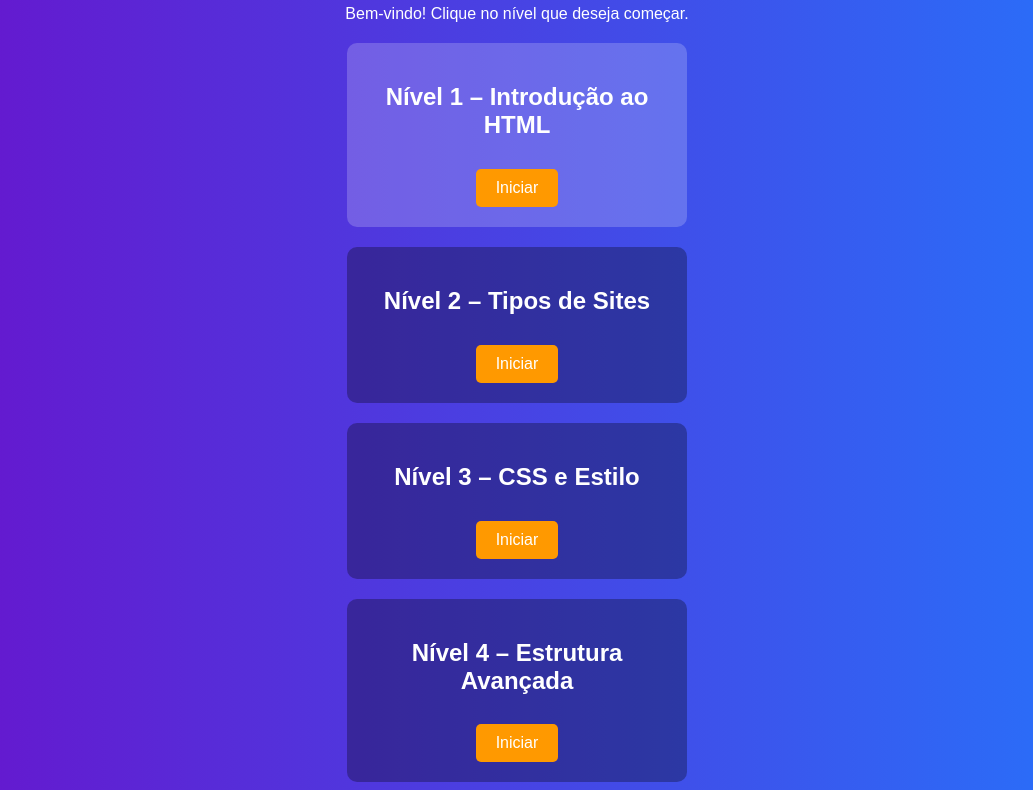
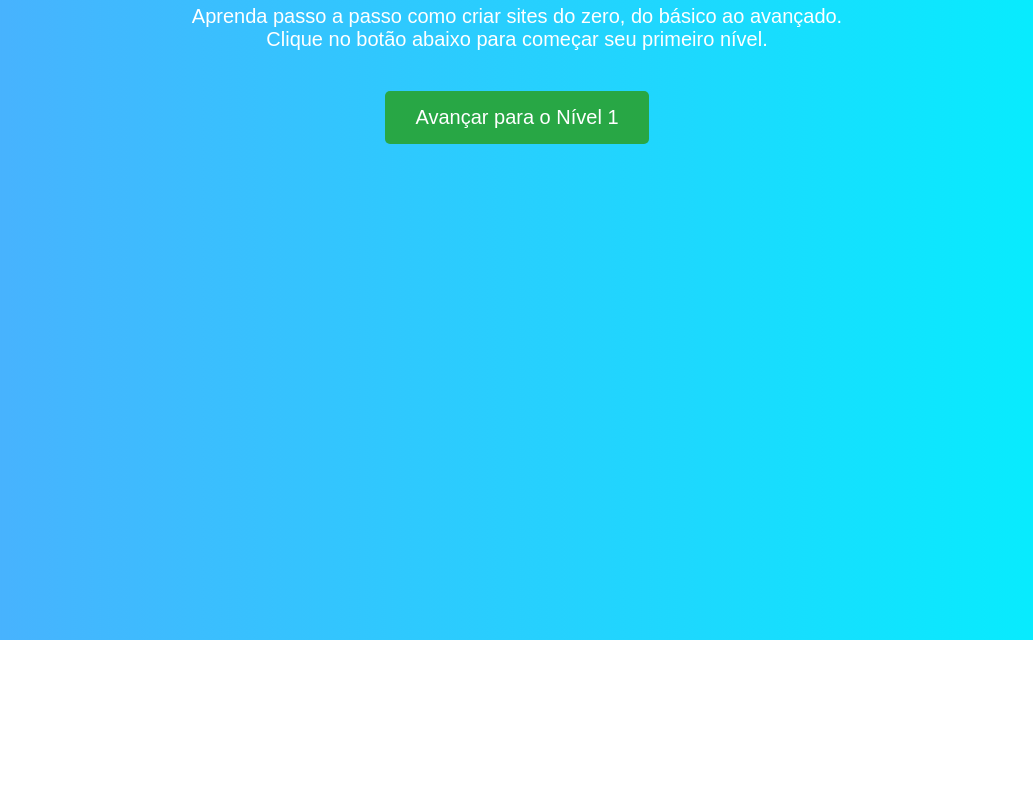
Before and after one commit to levar1/Crie-seu-primeiro-site-, a plain HTML site: page index.html in a window 1280 px wide. Shown: the part 160-950 px from the top of the page, without its empty margins (123-1156 px from the left). After the commit the page ends 800 px from the top, so only its background shows below. Drawn offline with Linux system fonts and the light colour scheme.

Commit message:
Update index.html

```diff
--- a/index.html
+++ b/index.html
@@ -2,64 +2,33 @@
 <html lang="pt-BR">
 <head>
   <meta charset="UTF-8">
-  <title>Curso Interativo de Criação de Sites</title>
+  <title>Bem-vindo ao Criador de Sites</title>
   <style>
-    body { font-family: Arial, sans-serif; background: linear-gradient(to right, #6a11cb, #2575fc); color: white; text-align: center; padding: 50px; }
+    body {
+      font-family: Arial, sans-serif;
+      background: linear-gradient(to right, #4facfe, #00f2fe);
+      color: #fff;
+      text-align: center;
+      padding: 50px;
+    }
     h1 { font-size: 48px; margin-bottom: 20px; }
-    .nivel { background-color: rgba(255,255,255,0.2); border-radius: 10px; padding: 20px; margin: 20px auto; width: 300px; cursor: pointer; transition: all 0.3s ease; }
-    .nivel:hover { background-color: rgba(255,255,255,0.4); }
-    .bloqueado { background-color: rgba(0,0,0,0.3); cursor: not-allowed; }
-    button { margin-top: 10px; padding: 10px 20px; border: none; border-radius: 5px; font-size: 16px; cursor: pointer; background-color: #ff9900; color: white; transition: all 0.3s ease; }
-    button:hover { background-color: #e68a00; }
+    p { font-size: 20px; margin-bottom: 40px; }
+    a.button {
+      display: inline-block;
+      padding: 15px 30px;
+      background: #28a745;
+      color: white;
+      text-decoration: none;
+      border-radius: 5px;
+      font-size: 20px;
+    }
+    a.button:hover { background: #218838; }
   </style>
 </head>
 <body>
-  <h1>Curso Interativo de Criação de Sites</h1>
-  <p>Bem-vindo! Clique no nível que deseja começar.</p>
-
-  <div id="nivel1" class="nivel">
-    <h2>Nível 1 – Introdução ao HTML</h2>
-    <button onclick="irParaNivel(1)">Iniciar</button>
-  </div>
-
-  <div id="nivel2" class="nivel bloqueado">
-    <h2>Nível 2 – Tipos de Sites</h2>
-    <button onclick="irParaNivel(2)">Iniciar</button>
-  </div>
-
-  <div id="nivel3" class="nivel bloqueado">
-    <h2>Nível 3 – CSS e Estilo</h2>
-    <button onclick="irParaNivel(3)">Iniciar</button>
-  </div>
-
-  <div id="nivel4" class="nivel bloqueado">
-    <h2>Nível 4 – Estrutura Avançada</h2>
-    <button onclick="irParaNivel(4)">Iniciar</button>
-  </div>
-
-  <div id="nivel5" class="nivel bloqueado">
-    <h2>Nível 5 – Layout Responsivo</h2>
-    <button onclick="irParaNivel(5)">Iniciar</button>
-  </div>
-
-  <script>
-    function irParaNivel(nivel) {
-      if(localStorage.getItem('nivel'+nivel+'desbloqueado')==='true'||nivel===1){
-        window.location.href='level'+nivel+'.html';
-      }else{
-        alert('Você precisa completar o nível anterior primeiro!');
-      }
-    }
-
-    function atualizarBotoes() {
-      for(let i=2;i<=5;i++){
-        if(localStorage.getItem('nivel'+(i-1)+'completo')==='true'){
-          document.getElementById('nivel'+i).classList.remove('bloqueado');
-          localStorage.setItem('nivel'+i+'desbloqueado','true');
-        }
-      }
-    }
-    atualizarBotoes();
-  </script>
+  <h1>Bem-vindo ao Criador de Sites!</h1>
+  <p>Aprenda passo a passo como criar sites do zero, do básico ao avançado.<br>
+     Clique no botão abaixo para começar seu primeiro nível.</p>
+  <a href="level1.html" class="button">Avançar para o Nível 1</a>
 </body>
-  </html>
+</html>
```
